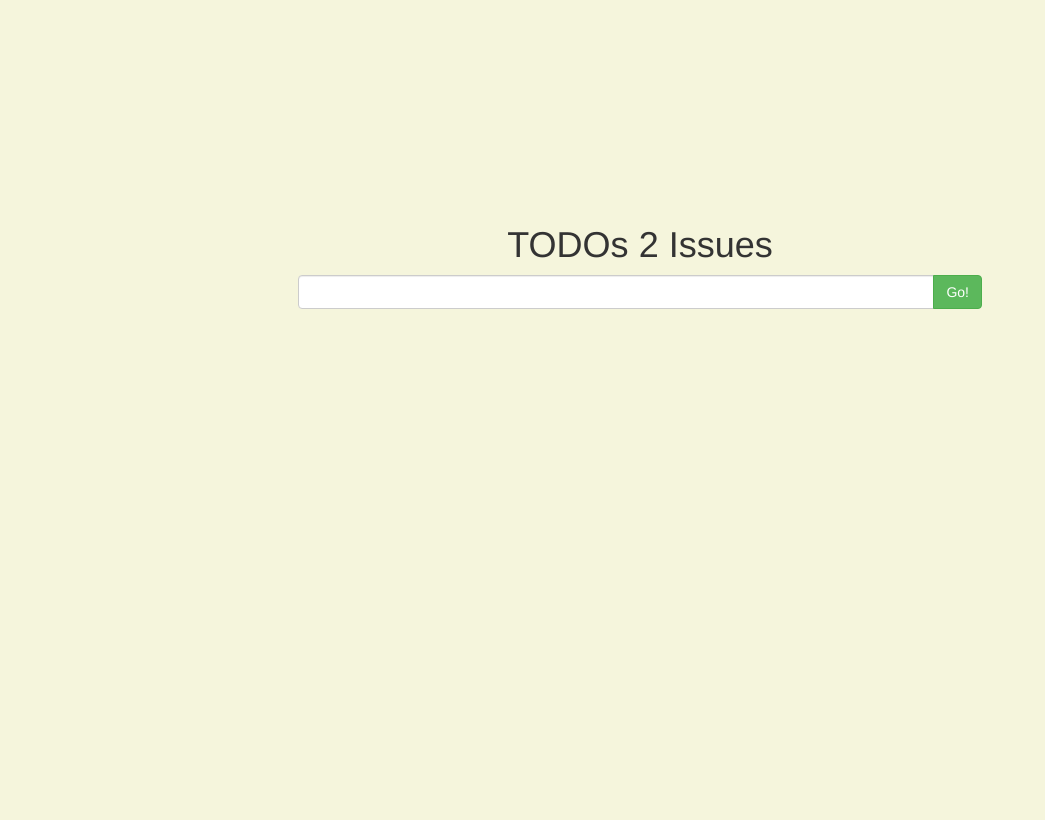
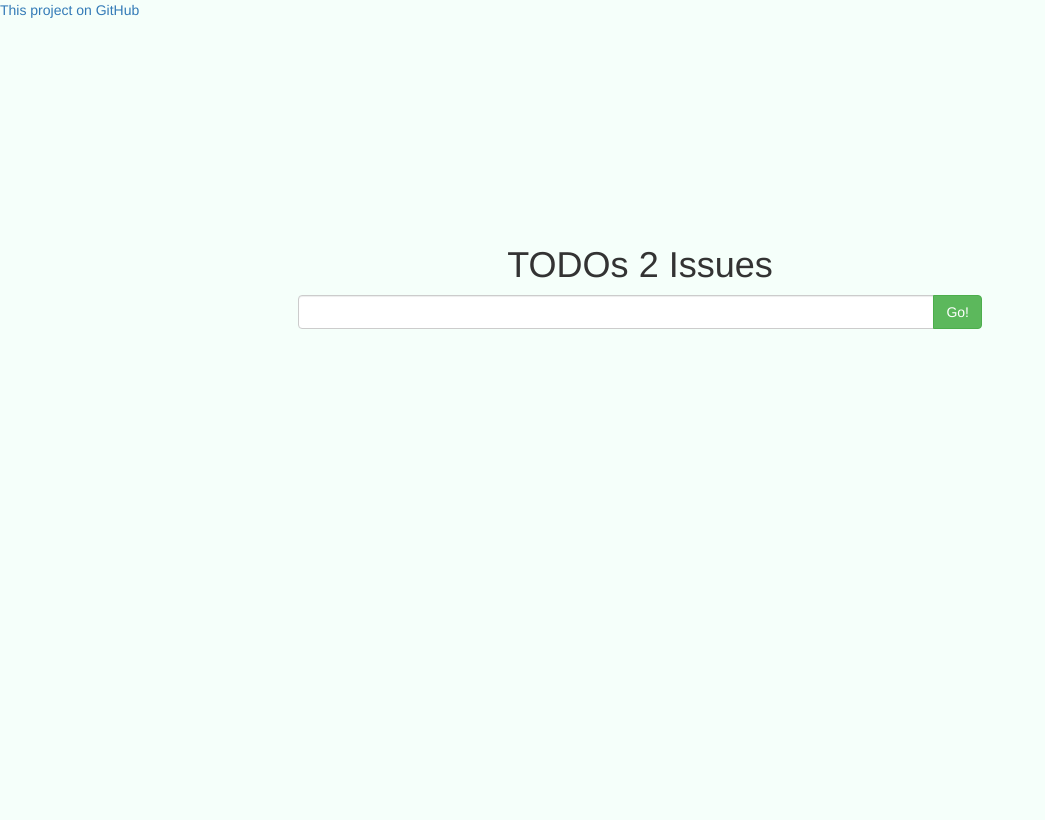
Before and after one commit to packlnd/todo-2-issue, a Flask app: page /repositories in a window 1280 px wide. Shown: the whole page, without its empty margins (0-1045 px from the left). Before the commit the page ends 309 px from the top, so only its background shows below. Run offline with Flask 2, Linux system fonts and the light colour scheme; some libraries are stand-ins or nearby versions.

Commit message:
GitHub link

```diff
--- a/static/css/style.css
+++ b/static/css/style.css
@@ -1,5 +1,5 @@
 body {
-  background-color: beige;
+  background-color: mintcream;
 }
 
 .container {
--- a/templates/layout.html
+++ b/templates/layout.html
@@ -5,5 +5,6 @@
   <title>TODO 2 Issue</title>
 </head>
 <body>
+  <a href="https://github.com/packlnd/todo-2-issue">This project on GitHub</a>
   {% block content %}{% endblock %}
 </body>
```
